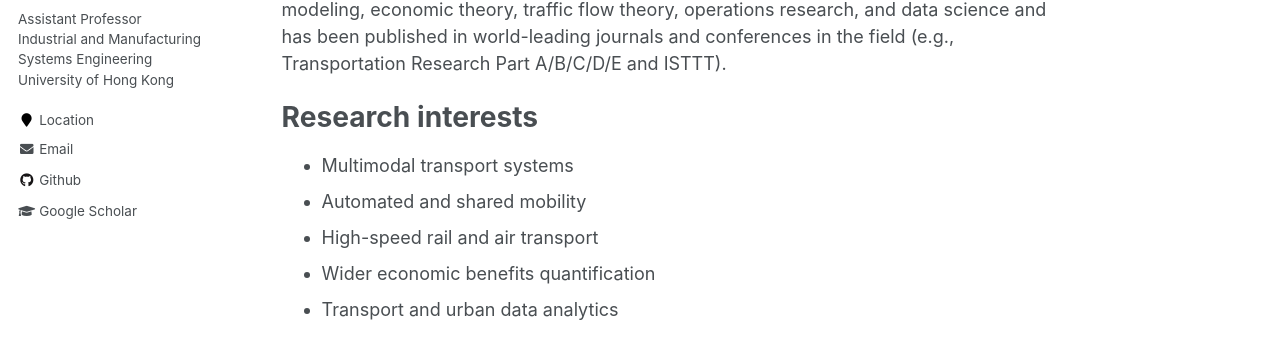
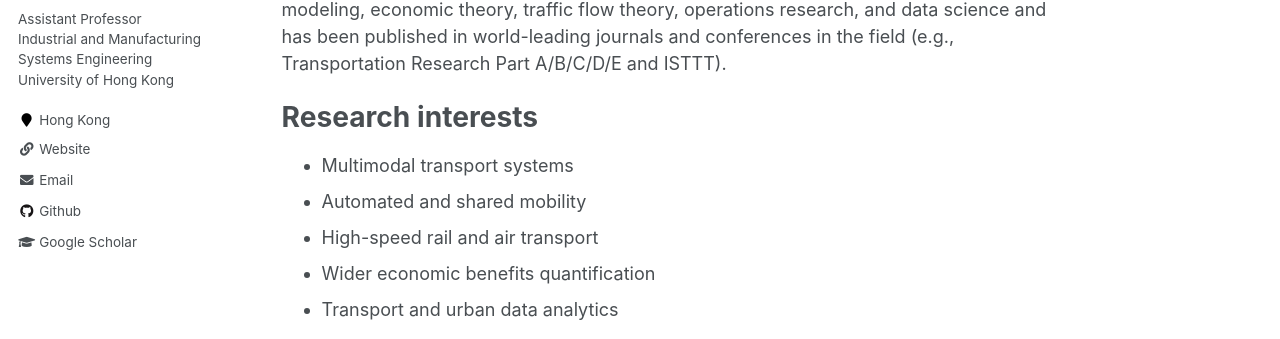
Before and after one commit to fangnizhang/fangnizhang.github.io, a Jekyll site: the page built from _pages/about.md, in a window 1280 px wide. Shown: the part 380-719 px from the top of the page. Built offline with Jekyll 4.4.1, drawn with Linux system fonts in a browser that asks for light colours.

Commit message:
Update _config.yml

```diff
--- a/_config.yml
+++ b/_config.yml
@@ -88,13 +88,13 @@ author:
     Assistant Professor <br>
     Industrial and Manufacturing Systems Engineering <br>
     University of Hong Kong<br>
-  location         : "Location"
+  location         : "Hong Kong"
   employer         :
   pubmed           :
   googlescholar    : "https://scholar.google.co.uk/citations?user=pqcRnPcAAAAJ&hl"
   email            : "fangni.zhang@hotmail.com"
   researchgate     :  # example: "https://www.researchgate.net/profile/yourprofile"
-  uri              :
+  uri              : "https://www.imse.hku.hk/people/f-n-zhang"
   bitbucket        :
   codepen          :
   dribbble         :
```
